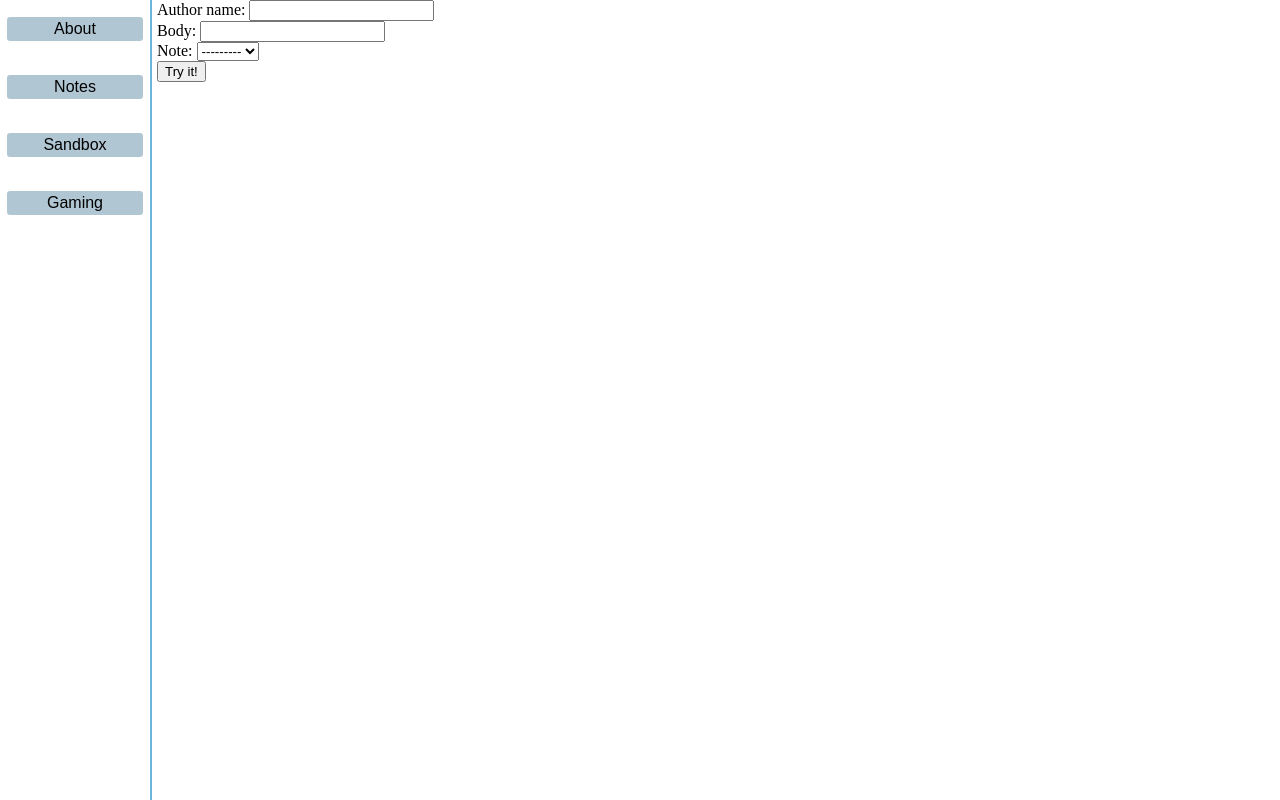
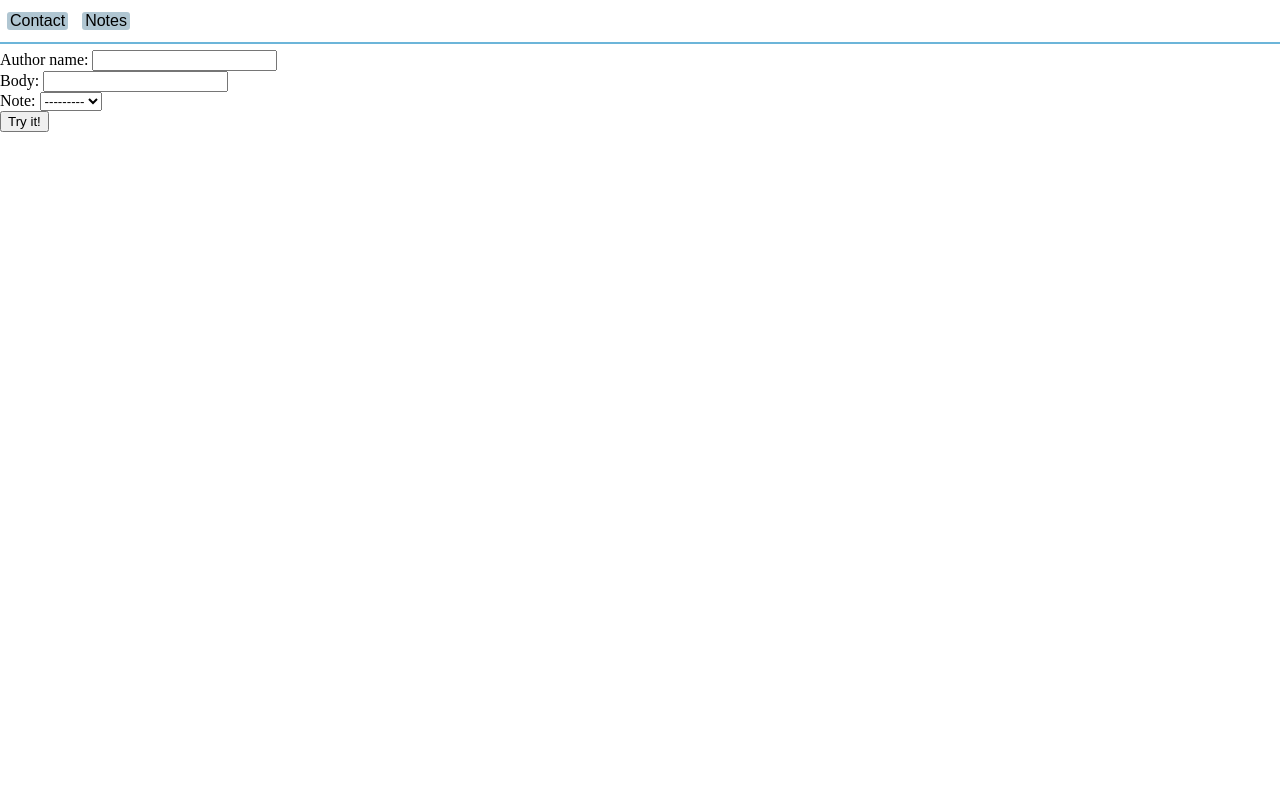
Before and after one commit to edwak97/kmblog, a Django app: page /notes/addcommentform in a window 1280 px wide; the page is wider, and only the part inside the window is pictured. Run offline with Django 4.2, Linux system fonts and the light colour scheme; data that the repository does not hold is empty.

Commit message:
[M] Layout improved

```diff
--- a/static/css/base.css
+++ b/static/css/base.css
@@ -5,85 +5,46 @@ html {
 body {
     margin: 0;
     padding: 0;
-
-    /* font-family: charissil; */
 }
 
 .pagecontent {
-    width: 1350px;
-    display: flex;
-    flex-direction: row;
+    display: grid;
+    grid-template-columns: 150px 1200px;
+
+    align-items: start;
 }
 
-.notecontent {
-    padding: 5px 40px;
-    margin: 0;
+/* for menu and something else in the future */
+.leftside {
+    grid-column: 1/2;
+    display: grid;
+    align-items: start;
+
+    grid-row: 1/2;
+    margin: 0 5px 0 0;
+
+    background-color: white;
+    border-right: 0px solid #6cb5d9;
+
+    height: 100vh;
+    position: sticky;
+    top:0;
 }
 
-.notecontent > p {
-    text-indent: 2ch;
-    line-height: 23px;
-    margin: 10px 0 10px;
-}
+/*description of left side */
+.menu {
+    display: grid;
+    align-items: center;
 
-.notelist {
-    padding:0;
-    margin:0;
-}
-
-.note {
-    /* border-right: 4px solid white; */
-    border-radius: 10px;
-    /* background-color: rgb(227, 221, 208); */
-    background-color: #d6e9f4;
-
-    margin: 15px 0;
-}
-
-.note p
-{
-    /* font-family: charissil; */
-    color: rgb(61, 57, 57);
-}
-
-.header {
-    margin: 0;
-    padding: 0 20px;
-}
-.header h1 {
-    margin: 10px 0 0;
-}
-
-/* .note>.preview p:first-of-type::first-letter {
-    font-size: 150%;
-    color: #626262;
-    font-family: Arial;
-} */
-
-/* .note:hover {
-    border-right: 4px solid rgb(159, 159, 159);
-    transition: 0.9s;
-} */
-
-.menu {
-    margin: 0 5px 0 0;
-
-    width: 150px;
-    /* background-image: linear-gradient(to bottom, rgb(126, 125, 125), white); */
-    background-color: white;
-    height: 100vh;
-    position: sticky;
-    top: 0;
-
-    display: flex;
-    flex-direction: column;
-    border-right: 2px solid #6cb5d9;
+    grid-template-columns: 100%;
+    grid-template-rows: auto;
 }
 
 .menu-item {
+    display: grid;
     background-color:  #b0c6d2;
     border: 2px solid white;
-    margin: 15px 5px;
+    margin: 10px 5px;
 
     padding: 3px;
     border-radius: 5px;
@@ -94,7 +55,6 @@ body {
     color: rgb(0, 0, 0);
     text-decoration: none;
 
-    display: block;
     text-align: center;
 }
 
@@ -102,6 +62,60 @@ body {
     background-color: white;
     border: 2px solid #6cb5d9;
     transition: 0.2s;
+}
+
+/*description of the right side*/
+.rightside {
+    grid-column: 2/3;
+    display: grid;
+
+
+}
+
+.notelist {
+    display: grid;
+}
+
+.notecontent {
+    padding: 5px 40px;
+    margin: 0;
+}
+
+.pagination {
+    display: grid;
+    justify-content: center;
+    justify-items: center;
+
+    margin-bottom: 15px;
+
+    grid-template-columns: 60px 60px;
+}
+
+.notecontent > p {
+    text-indent: 2ch;
+    line-height: 23px;
+    margin: 10px 0 10px;
+}
+
+.note {
+    border-radius: 10px;
+    background-color: #d6e9f4;
+
+    margin: 13px 0;
+}
+
+.note p
+{
+    color: rgb(61, 57, 57);
+}
+
+.header {
+    margin: 0;
+    padding: 0 20px;
+}
+
+.header h1 {
+    margin: 10px 0 0;
 }
 
 .yep {
@@ -116,28 +130,49 @@ body {
 
 /* Mobile devices extension */
 
-@media screen and (max-width: 4in)  {
+@media screen and (max-width: 1350px)  {
     .pagecontent {
-        width: auto;
-        display: flex;
-        flex-direction: column;
+        width: 100%;
+        grid-template-columns: 100%;
+        grid-template-rows: 50px auto;
+
+        align-items: start;
+
+    }
+
+    /*It is not left side anymore :)*/
+    .leftside {
+        grid-row: 1/2;
+        grid-column: auto;
+
+        grid-template-rows: 100%;
+        grid-template-columns: auto;
+
+        border-bottom: 2px solid #6cb5d9;
+        border-right-width: 0;
+        height: max-content;
+        width: 100vw;
+    }
+
+    .rightside {
+        grid-row: 2/3;
+        grid-column: 1/2;
+        align-items: start;
+        width: 100vw;
     }
 
     .menu {
-        background-color: white;
-        height: auto;
-        width: 100vw;
-
         display: flex;
         flex-direction: row;
-        border-bottom: 2px solid #6cb5d9;
+
+        grid-row: 1/2;
+        grid-column: 1/2;
+
     }
 
     .menu-item {
         background-color:  #b0c6d2;
         border: 2px solid white;
-        margin: 5px;
-
         padding: 0 3px;
         border-radius: 5px;
     }
--- a/templates/base.html
+++ b/templates/base.html
@@ -1,5 +1,5 @@
 <!DOCTYPE html>
-<html lang="ru">
+<html lang="en">
     <head>
 	<meta charset="UTF-8">
 	<title>{%block title%}{%endblock%}</title>
@@ -8,8 +8,12 @@
     </head>
     <body>
         <div class="pagecontent">
-        {% include 'includes/menu.html' %}
-	    {%block baseblock%}{%endblock%}
-	    </div>
+		<div class="leftside">
+			{% include 'includes/menu.html' %}
+		</div>
+		<div class="rightside">
+			{%block baseblock%}{%endblock%}
+		</div>
+	</div>
     </body>
 </html>
--- a/templates/includes/menu.html
+++ b/templates/includes/menu.html
@@ -1,6 +1,4 @@
 <div class="menu">
-    <div class="menu-item"><a href="https://t.me/edwak97" target="_blank">About</a></div>
-    <div class="menu-item"><a href="https://t.me/edwak97" target="_blank">Notes</a></div>
-    <div class="menu-item"><a href="https://t.me/edwak97" target="_blank">Sandbox</a></div>
-    <div class="menu-item"><a href="https://t.me/edwak97" target="_blank">Gaming</a></div>
+    <div class="menu-item"><a href="https://t.me/edwak97" target="_blank">Contact</a></div>
+    <div class="menu-item"><a href="/notes">Notes</a></div>
 </div>
```
Also changed, not shown: notes/templates/notes/notes.html (+13 -9 lines).
